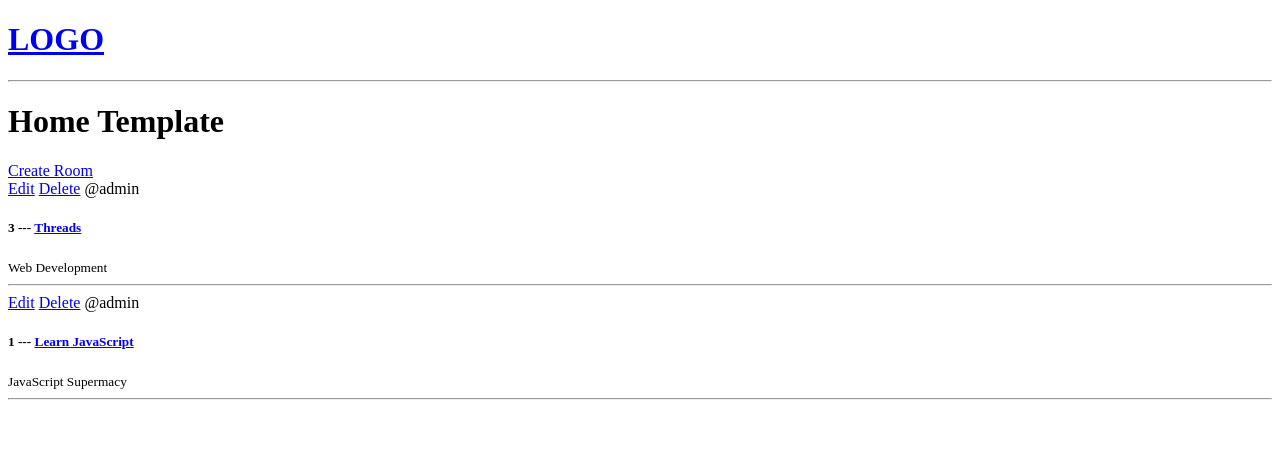
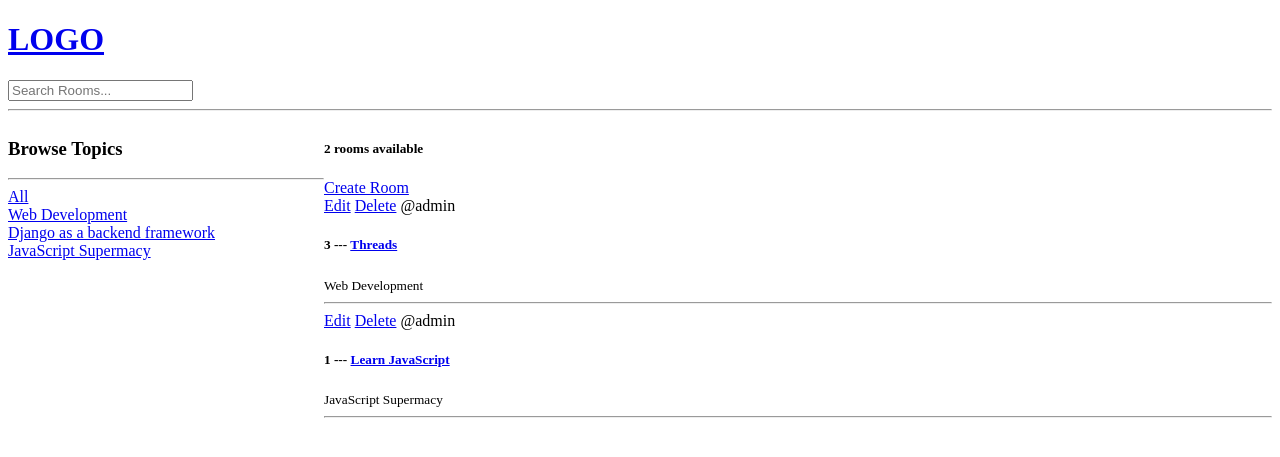
Before and after one commit to SyedZainAnwer/Thought-Tangle, a Django app: page / in a window 1280 px wide. Shown: the top 457 px of the page. Run offline with Django 5.2, Linux system fonts and the light colour scheme; data comes from the database, SQL or seed files in the repository.

Commit message:
added input field with query parameters

```diff
--- a/base/templates/base/home.html
+++ b/base/templates/base/home.html
@@ -2,9 +2,34 @@
 
 {% block content %}
 
-<h1>Home Template</h1>
+<style>
+    .home-container {
+        display: grid;
+        grid-template-columns: 1fr 3fr;
+    }
+</style>
+
+<div class="home-container">
 
     <div>
+        <div>
+            <h3>Browse Topics</h3>
+            <hr>
+
+            <div>
+                <a href="{% url 'home' %}">All</a>
+            </div>
+
+            {% for topic in topics %}
+                <div>
+                    <a href="{% url 'home' %}?q={{topic.name}}">{{topic.name}}</a>
+                </div>
+            {% endfor %}
+        </div>
+    </div>
+
+    <div>
+        <h5>{{room_count}} rooms available</h5>
         <a href="{% url 'create-room' %}">Create Room</a>
         <div>
             {% for room in rooms %}
@@ -20,5 +45,6 @@
             {% endfor %}
         </div>
     </div>
+</div>
 
 {% endblock content %}
--- a/base/views.py
+++ b/base/views.py
@@ -1,12 +1,22 @@
 from django.shortcuts import render, redirect
-from .models import Room
+from django.db.models import Q
+from .models import Room, Topic
 from .forms import RoomForm
 
 # render method takes 2 parameter and 2 optional: 1 is the HTTP request and other is the template
 
 def home(request):
-    rooms = Room.objects.all() # query for room
-    context = {'rooms': rooms} # here we are getting all dictionaries in a list
+    q = request.GET.get('q') if request.GET.get('q') != None else ''
+    rooms = Room.objects.filter(
+        Q(topic__name__icontains=q) |
+        Q(name__icontains=q) |
+        Q(description__icontains=q)
+    ) # query for room. we are gonna search by these queries
+
+    topics = Topic.objects.all()
+    room_count = rooms.count()
+
+    context = {'rooms': rooms, 'topics': topics, 'room_count': room_count} # here we are getting all dictionaries in a list
     return render(request, 'base/home.html', context)
 
 def room(request, pk):
--- a/templates/navbar.html
+++ b/templates/navbar.html
@@ -2,4 +2,8 @@
     <h1>LOGO</h1>
 </a>
 
+<form action="{% url 'home' %}" method="GET">
+    <input type="text" name="q" placeholder="Search Rooms...">
+</form>
+
 <hr>
```
Lines whose indentation alone changed are shown as unchanged.
